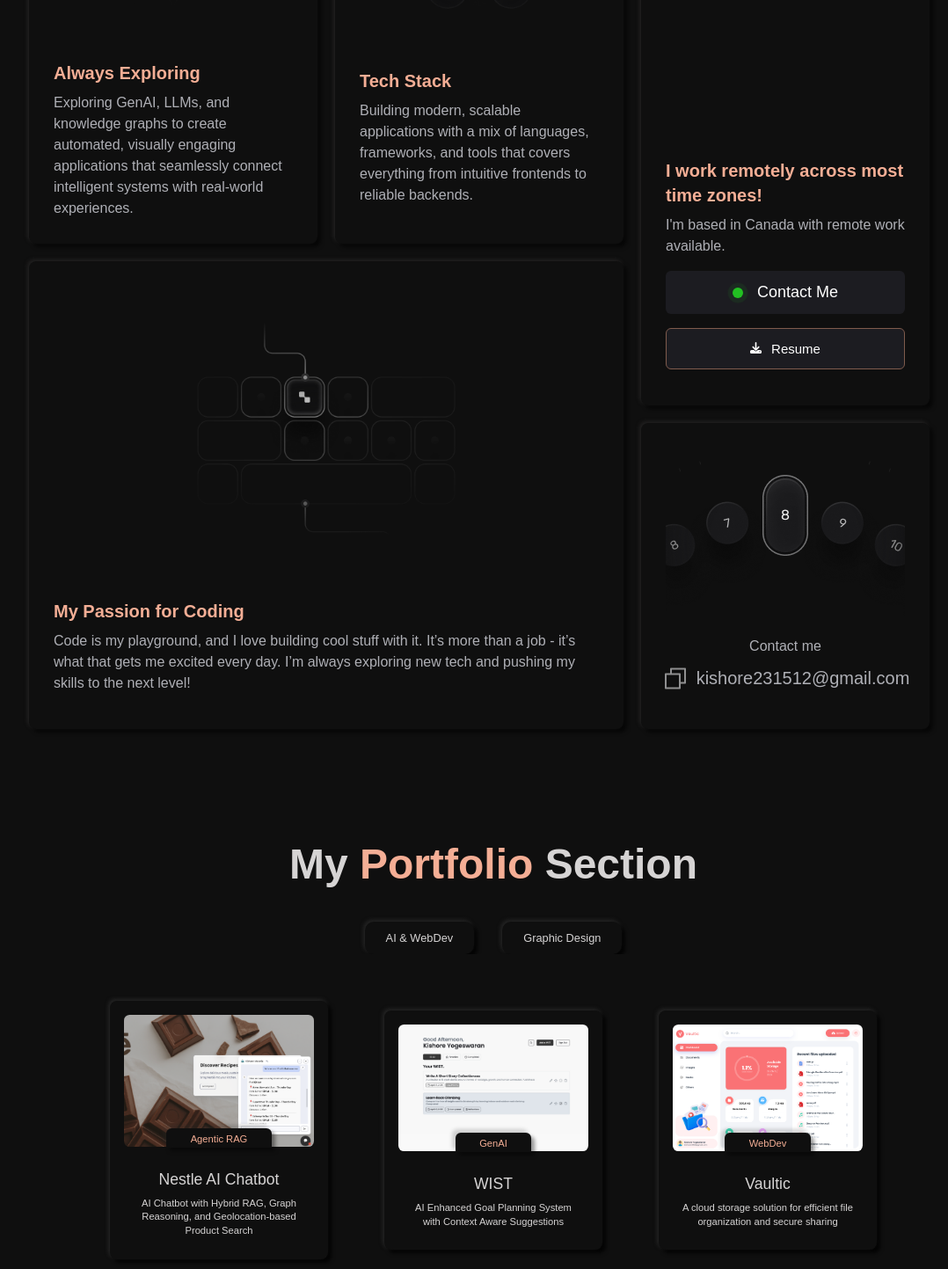
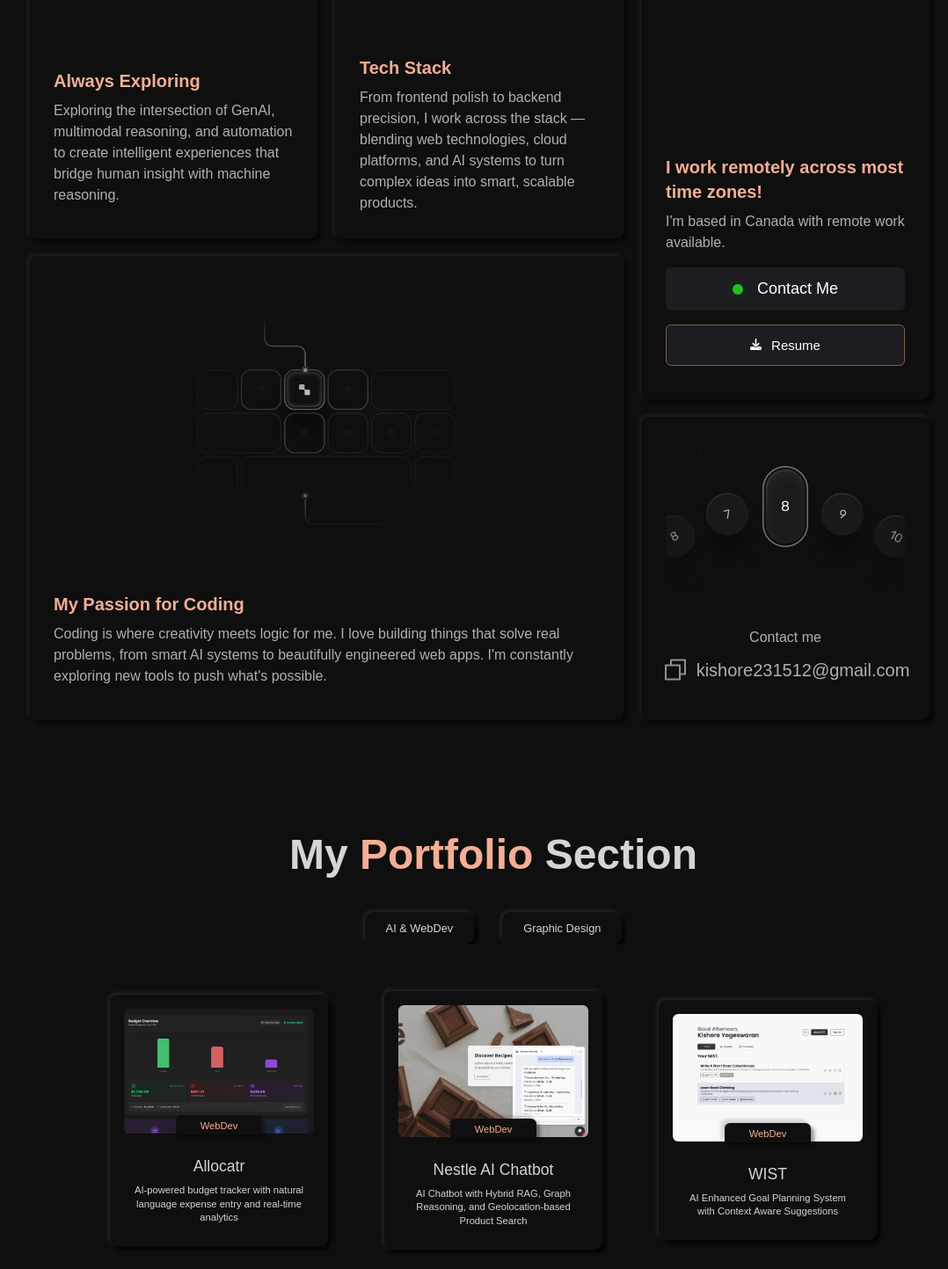
Before and after one commit to Kishore121523/Kishore_Portfolio, a React (Create React App) app: page / in a window 1280 px wide. Shown: the part 1167-2610 px from the top of the page at 88% size, without its empty margins (95-1173 px from the left). Built offline with nearby package versions, Linux system fonts and the light colour scheme.

Commit message:
Added latest work and projects

```diff
--- a/src/assets/index.js
+++ b/src/assets/index.js
@@ -4,6 +4,7 @@ export { default as wealthSimple } from "./WebDev/wealthSimple.png";
 export { default as wist } from "./WebDev/wist.png";
 export { default as nestle } from "./WebDev/nestle.png";
 export { default as vaultic } from "./WebDev/vaultic.png";
+export { default as allocatr } from "./WebDev/allocatr.png";
 
 export { default as a_GD } from "./GraphicDesign/a_GD.jpg";
 export { default as b_GD } from "./GraphicDesign/b_GD.jpg";
--- a/src/sections/About/About.js
+++ b/src/sections/About/About.js
@@ -101,9 +101,7 @@ const AboutNew = () => {
             <div>
               <p className="grid-headtext">Always Exploring</p>
               <p className="grid-subtext">
-                Exploring GenAI, LLMs, and knowledge graphs to create automated,
-                visually engaging applications that seamlessly connect
-                intelligent systems with real‑world experiences.
+              Exploring the intersection of GenAI, multimodal reasoning, and automation to create intelligent experiences that bridge human insight with machine reasoning.
               </p>
             </div>
           </div>
@@ -119,9 +117,7 @@ const AboutNew = () => {
             <div>
               <p className="grid-headtext">Tech Stack</p>
               <p className="grid-subtext">
-                Building modern, scalable applications with a mix of languages,
-                frameworks, and tools that covers everything from intuitive
-                frontends to reliable backends.
+              From frontend polish to backend precision, I work across the stack — blending web technologies, cloud platforms, and AI systems to turn complex ideas into smart, scalable products.
               </p>
             </div>
           </div>
@@ -200,10 +196,7 @@ const AboutNew = () => {
                 My Passion for Coding
               </p>
               <p className="grid-subtext">
-                Code is my playground, and I love building cool stuff with it.
-                It’s more than a job - it’s what that gets me excited every day.
-                I’m always exploring new tech and pushing my skills to the next
-                level!
+              Coding is where creativity meets logic for me. I love building things that solve real problems, from smart AI systems to beautifully engineered web apps. I'm constantly exploring new tools to push what's possible.
               </p>
             </div>
           </div>
--- a/src/sections/Work/Work.js
+++ b/src/sections/Work/Work.js
@@ -11,6 +11,7 @@ import {
   wist,
   vaultic,
   nestle,
+  allocatr,
   a_GD,
   b_GD,
   e_GD,
@@ -34,6 +35,7 @@ const Work = () => {
     Notezy,
     MathConf,
     nestle,
+    allocatr,
   };
 
   // Images for the combined Graphic Design section (merge former GD + MR)
--- a/src/utils.js
+++ b/src/utils.js
@@ -1,11 +1,21 @@
 export const devProjects = [
+  {
+    liveLink:
+      "https://allocatr-neon.vercel.app/dashboard",
+    github: "https://github.com/Kishore121523/Allocatr",
+    heading: "Allocatr",
+    desc: "AI-powered budget tracker with natural language expense entry and real-time analytics",
+    category: "WebDev",
+    image: "allocatr",
+    externalLink: true,
+  },
   {
     liveLink:
       "https://nestle-assistant-fnancbd7d7hzfxbm.canadacentral-01.azurewebsites.net/",
     github: "https://github.com/Kishore121523/nestle_bot",
     heading: "Nestle AI Chatbot",
     desc: "AI Chatbot with Hybrid RAG, Graph Reasoning, and Geolocation-based Product Search",
-    category: "Agentic RAG",
+    category: "WebDev",
     image: "nestle",
     externalLink: true,
   },
@@ -14,7 +24,7 @@ export const devProjects = [
     github: "https://github.com/Kishore121523/Wist",
     heading: "WIST",
     desc: "AI Enhanced Goal Planning System with Context Aware Suggestions",
-    category: "GenAI",
+    category: "WebDev",
     image: "wist",
     externalLink: true,
   },
@@ -123,6 +133,10 @@ export const skillsData = [
     year: "2025",
     details: [
       {
+        name: "Generative AI Engineer ",
+        provider: "Wadhwani Foundation",
+      },
+      {
         name: "AI Developer (Freelance Contract)",
         provider: "AI RoundTable Inc.",
       },
```
Also changed, not shown: src/assets/WebDev/allocatr.png (added), 1 other file (tests, documents, lock files or other folders).
